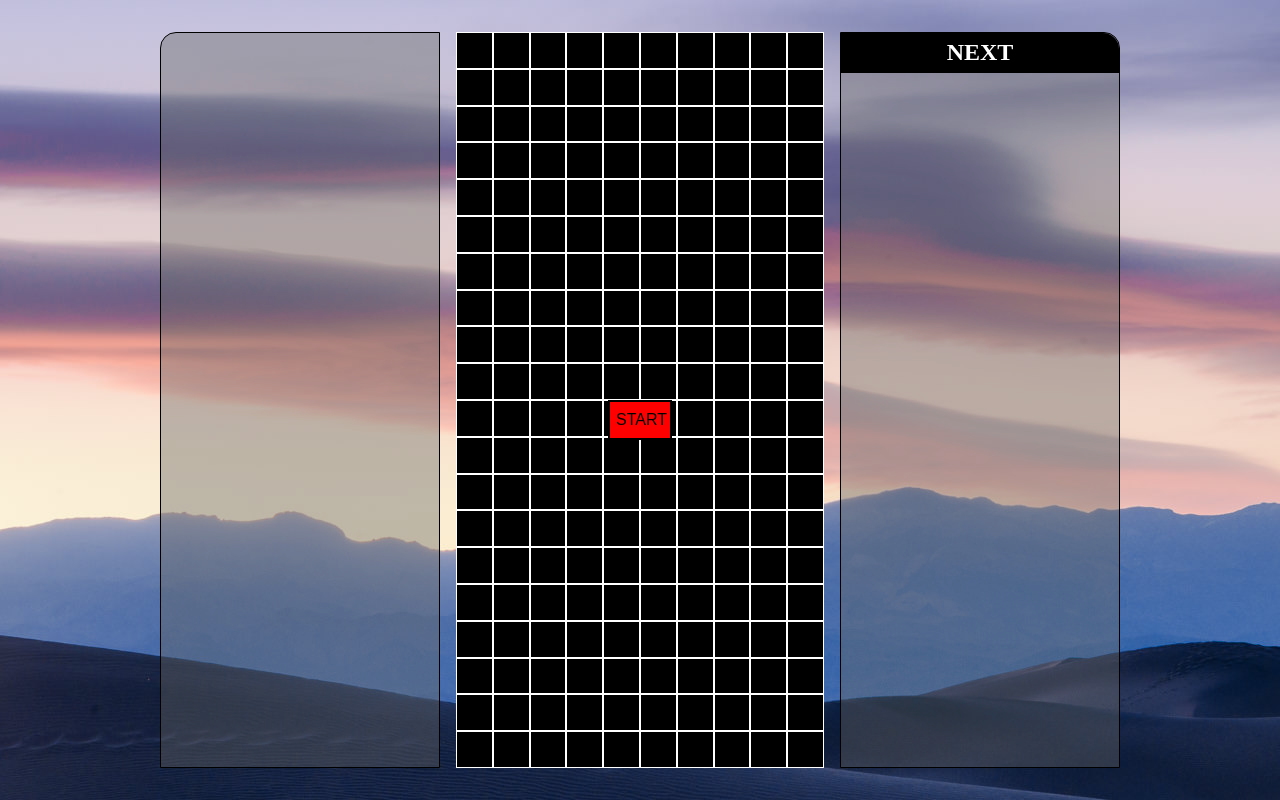
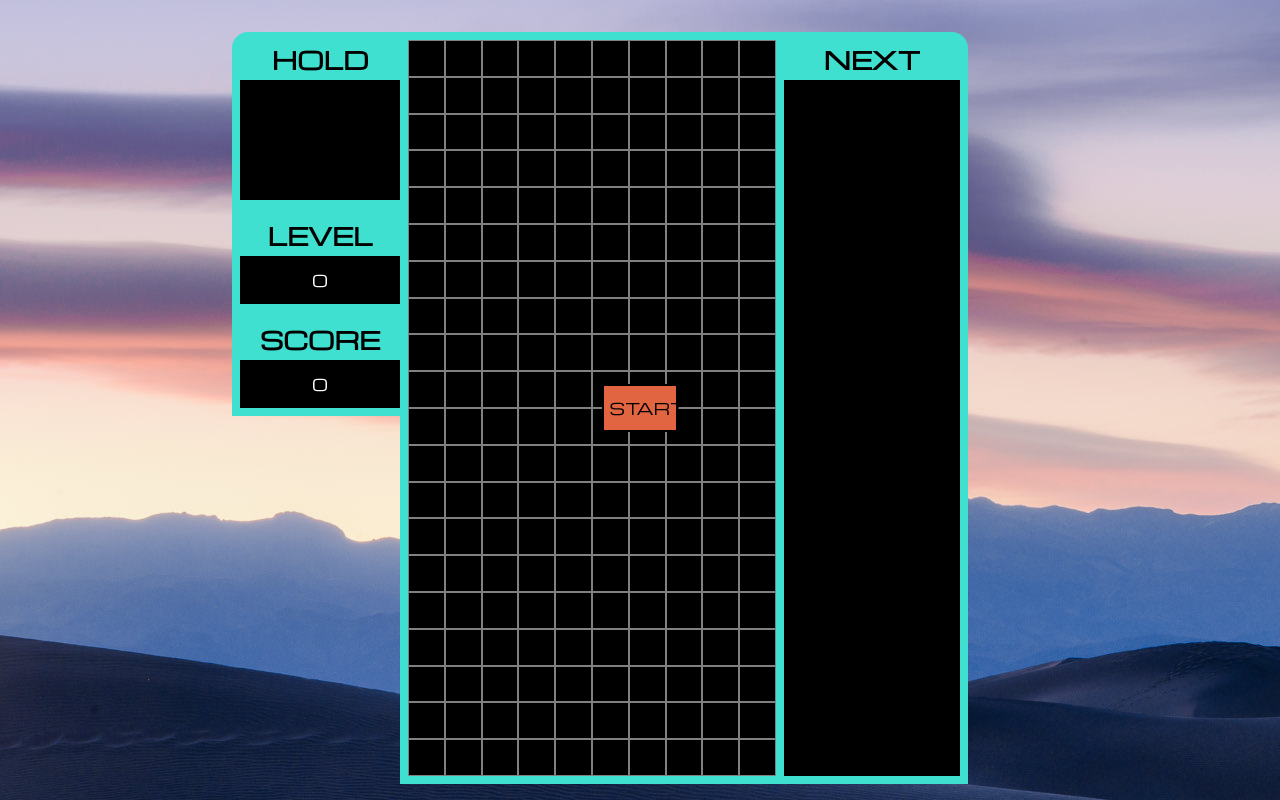
Before and after one commit to inclusivexor95/react-tetris, a React (Create React App) app: page /game in a window 1280 px wide. Built offline with nearby package versions, Linux system fonts and the light colour scheme.

Commit message:
finish line removal and associated functions

```diff
--- a/src/components/GameBoard/GameBoard.jsx
+++ b/src/components/GameBoard/GameBoard.jsx
@@ -3,17 +3,14 @@ import React from 'react';
 
 const GameBoard = ({ startGame, boardArray }) => {
 
-    const handleStartClick = (e) => {
-        e.target.style.display = 'none';
+    const handleStartClick = () => {
+        const startButton = document.getElementById('startButton');
+        startButton.style.display = 'none';
         startGame();
     };
 
-    const handleChange = () => {
-        console.log('change');
-    };
-
     return (
-        <div className="GameBoard" onChange={handleChange}>
+        <div className="GameBoard">
             <div className={'VisibleSquare BoardSquare Value' + boardArray[0][0]}></div>
             <div className={'VisibleSquare BoardSquare Value' + boardArray[0][1]}></div>
             <div className={'VisibleSquare BoardSquare Value' + boardArray[0][2]}></div>
@@ -414,7 +411,7 @@ const GameBoard = ({ startGame, boardArray }) => {
             <div className='BoardSquare'></div>
             <div className='BoardSquare'></div>
             <div className='BoardSquare'></div>
-            <button id="startButton" onClick={handleStartClick}>START</button>
+            <button id="startButton" onClick={handleStartClick}><p>START</p></button>
         </div>
     );
 }
--- a/src/components/InfoBox/InfoBox.jsx
+++ b/src/components/InfoBox/InfoBox.jsx
@@ -1,11 +1,22 @@
 import React from 'react';
 
 
-const InfoBox = () => {
+const InfoBox = ({ points, level }) => {
 
     return (
         <div className='InfoBox'>
-
+            <h2>HOLD</h2>
+            <div id="holdContainer"></div>
+            <h2>LEVEL</h2>
+            <div id="levelContainer">
+                <p>{level}</p>
+            </div>
+            <h2>SCORE</h2>
+            <div id="scoreContainer">
+                <p>{points}</p>
+            </div>
+            {/* <h2>TIME</h2>
+            <div id="timeContainer"></div> */}
         </div>
     );
 }
--- a/src/index.css
+++ b/src/index.css
@@ -7,3 +7,17 @@ html { -moz-box-sizing: border-box; -webkit-box-sizing: border-box; box-sizing:
 *, *:before, *:after {box-sizing: inherit}
 
 .sr-only { position: absolute; width: 1px; height: 1px; margin: -1px; border: 0; padding: 0; white-space: nowrap; clip-path: inset(100%); clip: rect(0 0 0 0); overflow: hidden;}
+
+@font-face {
+    font-family: 'Michroma';
+    src: local('Michroma'), url(./fonts/Michroma-Regular.ttf) format('truetype');
+}
+
+@font-face {
+    font-family: 'SquadaOne';
+    src: local('SquadaOne'), url(./fonts/SquadaOne-Regular.ttf) format('truetype');
+}
+
+h2, p {
+    font-family: 'Michroma';
+}
--- a/src/pages/GamePage/GamePage.css
+++ b/src/pages/GamePage/GamePage.css
@@ -5,11 +5,25 @@
     justify-content: center;
 }
 
+.GameContainer {
+    width: 71vh;
+    /* height: 94vh; */
+    display: flex;
+    justify-content: flex-end;
+    /* border: 1vh solid turquoise; */
+    background-color: turquoise;
+    padding: 1vh 0;
+    border-radius: 0 1rem 0 0;
+    margin-left: 11vh;
+}
+
 .GameBoard {
     background-color: black;
+    /* border: 1rem solid turquoise; */
+    /* box-sizing: content-box; */
     height: 92vh;
     /* height: 100%; */
-    width: 46vh;
+    min-width: 46vh;
     display: flex;
     flex-wrap: wrap-reverse;
 }
@@ -21,17 +35,23 @@
 }
 
 .VisibleSquare {
-    border: 1px solid white;
+    border: 1px solid gray;
 }
 
 #startButton {
     position: absolute;
-    top: 50%;
-    width: 5%;
-    height: 5%;
-    left: 47.5%;
-    background-color: red;
+    top: 48%;
+    width: 6%;
+    height: 6%;
+    left: 47%;
+    background-color: #e06540;
     border: 2px solid black;
+    /* font-size: 80%; */
+    /* line-height: 1; */
+}
+
+#startButton p {
+    margin: 0;
 }
 
 #startButton:hover {
@@ -41,23 +61,26 @@
 }
 
 .NextList, .InfoBox {
-    border: 1px solid black;
-    height: 92vh;
-    width: 35vh;
-    background-color: rgba(100, 100, 100, 0.4);
-    margin: 0 1rem;
+    /* border: 1rem solid turquoise; */
+    /* border: 1rem solid white; */
+    /* height: 92vh; */
+    width: 22vh;
+    /* background-color: turquoise; */
+    margin: 0 1vh;
 }
 
 .NextList {
+    height: 92vh;
     border-radius: 0 1rem 0 0;
+    min-width: 22vh;
 }
 
-.NextList h2 {
+.NextList h2, .InfoBox h2 {
     height: 5vh;
     margin: 0;
     padding: calc(2.5vh - 0.8625rem);
-    color: white;
-    background-color: black;
+    color: black;
+    /* background-color: turquoise; */
     border-radius: 0 1rem 0 0;
 }
 
@@ -67,22 +90,23 @@
     display: flex;
     flex-direction: column;
     align-items: center;
+    background-color: black;
 }
 
 #nextTetrominoes > div {
     height: calc(87vh / (21 / 2));
     width: calc(87vh / (21 / 4));
     margin: calc(87vh / 42) 0;
-    border: 1px solid white;
+    /* border: 1px solid white; */
     display: flex;
     flex-wrap: wrap;
 }
 
-#nextTetrominoes > div:first-child {
+/* #nextTetrominoes > div:first-child {
     height: calc(87vh / (10.5 / 2));
     width: calc(87vh / (10.5 / 4));
     margin: calc(87vh / 21) 0;
-}
+} */
 
 #nextTetrominoes > div > div {
     width: 25%;
@@ -90,12 +114,39 @@
 }
 
 #nextTetrominoes > div .MinoDiv {
-    border: 1px solid darkslategray;
+    border: 1px solid gray;
 }
 
 .InfoBox {
+    /* height: 94vh; */
+    height: 48vh;
     border-radius: 1rem 0 0 0;
+    border: 1vh solid turquoise;
+    position: relative;
+    left: 1vh;
+    top: -1vh;
+    background-color: turquoise;
+    min-width: 22vh;
 }
+
+.InfoBox > div {
+    background-color: black;
+    height: 6vh;
+    margin-bottom: 2vh;
+    display: flex;
+    justify-content: center;
+    align-items: center;
+}
+
+.InfoBox p {
+    color: white;
+}
+
+.InfoBox #holdContainer {
+    height: 15vh;
+}
+
+
 
 
 
--- a/src/pages/GamePage/GamePage.jsx
+++ b/src/pages/GamePage/GamePage.jsx
@@ -295,11 +295,12 @@ const GamePage = () => {
     };
 
     const dropFloaters = (arrayClone, highestRowRemoved, numOfLines) => {
+        console.log('dropping floaters starting at row ', (highestRowRemoved + 1), numOfLines, ' lines');
         for (let i = (highestRowRemoved + 1); i < 40; i++) {
             arrayClone[i].forEach((square, index) => {
                 if (square !== 0) {
                     arrayClone[i - numOfLines][index] = square;
-                    square = 0;
+                    arrayClone[i][index] = 0;
                 };
             });
         };
@@ -307,17 +308,23 @@ const GamePage = () => {
     };
 
     const removeLine = (linesToRemove) => {
+        // console.log('removing lines: ', linesToRemove);
         const arrayClone = boardArray.map(row => row.slice());
-        let highestRow;
+        let highestRow = 0;
 
         linesToRemove.forEach((line) => {
             if (line > highestRow) {
                 highestRow = line;
             };
-            arrayClone[line].forEach((lineSquare) => {
-                lineSquare = 0;
+            // console.log(arrayClone[line]);
+            arrayClone[line].forEach((_, index) => {
+                // console.log('removing square ', line, square, ' from ', arrayClone[line]);
+                arrayClone[line][index] = 0;
             });
+            // console.log('removing row ', line);
         });
+
+        // console.log('new board: ', arrayClone)
 
         dropFloaters(arrayClone, highestRow, linesToRemove.length);
 
@@ -347,6 +354,7 @@ const GamePage = () => {
     };
 
     const checkForLine = (tetCoords) => {
+        // console.log('checking for line, coords: ', tetCoords, ' board: ', boardArray);
         const fullLines = [];
 
         tetCoords.forEach((minoCoord) => {
@@ -571,9 +579,11 @@ const GamePage = () => {
 
     return (
         <div className="GamePage Wrapper">
-            <InfoBox level={level} points={points} />
-            <GameBoard startGame={startGame} boardArray={boardArray} />
-            <NextList sevenBag={sevenBag} currentTetromino={currentTetromino} nextSeven={nextSeven} tetrominoIndex={tetrominoIndex} />
+            <div className="GameContainer">
+                <InfoBox level={level} points={points} />
+                <GameBoard startGame={startGame} boardArray={boardArray} />
+                <NextList sevenBag={sevenBag} currentTetromino={currentTetromino} nextSeven={nextSeven} tetrominoIndex={tetrominoIndex} />
+            </div>
         </div>
     );
 };
```
Also changed, not shown: src/fonts/Michroma-Regular.ttf (added), src/fonts/SquadaOne-Regular.ttf (added).
